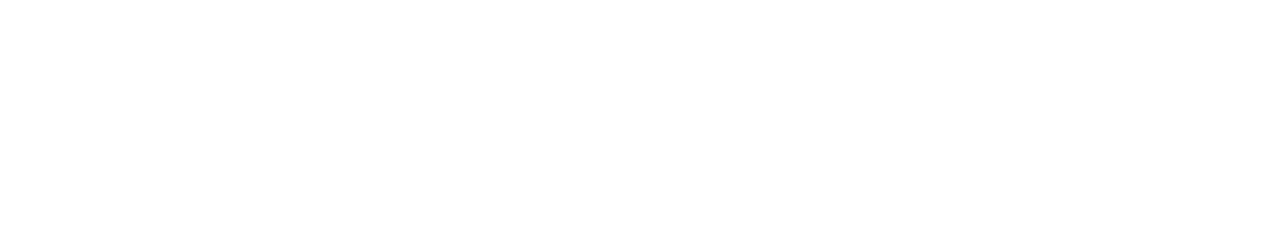
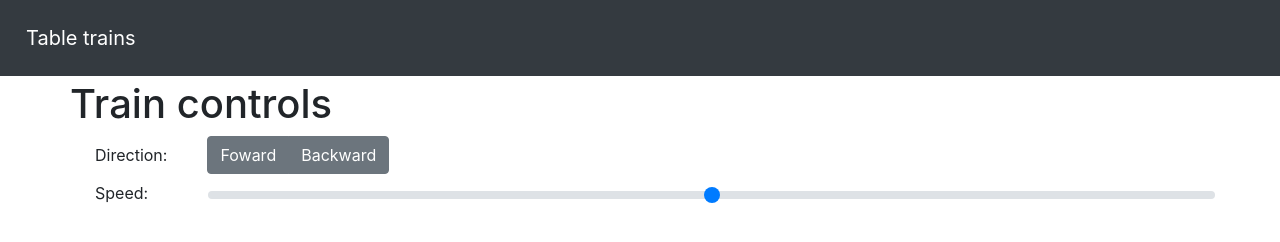
Before and after one commit to DaveCoper/TrainControls, a plain HTML site: page TrainControls/StaticFiles/Index.html in a window 1280 px wide. Drawn offline with nearby package versions, Linux system fonts and the light colour scheme; files that its build step writes are made by us from their sources.

Commit message:
page template

```diff
--- a/TrainControls/StaticFiles/Index.html
+++ b/TrainControls/StaticFiles/Index.html
@@ -1,11 +1,47 @@
 <!DOCTYPE html>
 <html>
 <head>
-    <title>
-        JR500 Controls
-    </title>
+    <meta charset="utf-8">
+    <meta name="viewport" content="width=device-width, initial-scale=1, shrink-to-fit=no">
+    <title>Table trains</title>
+
+    <link rel="stylesheet" href="https://stackpath.bootstrapcdn.com/bootstrap/4.3.1/css/bootstrap.min.css" integrity="sha384-ggOyR0iXCbMQv3Xipma34MD+dH/1fQ784/j6cY/iJTQUOhcWr7x9JvoRxT2MZw1T" crossorigin="anonymous">
+    <link href="/static/train_controls.css" rel="stylesheet">
 </head>
 <body>
+    <nav class="navbar navbar-expand-md navbar-dark bg-dark fixed-top">
+        <a class="navbar-brand" href="#">Table trains</a>
+    </nav>
+    <main role="main" class="container">
+        <div class="row">
+            <h1>Train controls</h1>
+        </div>
 
+        <div class="row align-items-center">
+            <div class="col-md-auto">
+                <a>Direction:</a>
+            </div>
+            <div class="col">
+                <div class="btn-group" role="group" aria-label="Basic example">
+                    <button type="button" class="btn btn-secondary">Foward</button>
+                    <button type="button" class="btn btn-secondary">Backward</button>
+                </div>
+            </div>
+        </div>
+        <div class="row align-items-center">
+            <div class="col-md-auto">
+                <a>Speed:</a>
+            </div>
+
+            <div class="col">
+                <input style="margin: 10px 0px 0px 20px;" type="range" class="custom-range" min="0" max="100" id="speedSlider" step="1">
+            </div>
+        </div>
+    </main>
+
+    <!-- JQuery -->
+    <script type="text/javascript" src="https://cdnjs.cloudflare.com/ajax/libs/jquery/3.3.1/jquery.min.js"></script>
+    <!-- Bootstrap core JavaScript -->
+    <script type="text/javascript" src="https://cdnjs.cloudflare.com/ajax/libs/twitter-bootstrap/4.3.1/js/bootstrap.min.js"></script>
 </body>
 </html>
--- /dev/null
+++ b/TrainControls/StaticFiles/train_controls.css
@@ -0,0 +1,7 @@
+body {
+    padding-top: 5rem;
+}
+
+a {
+    margin: 10px 10px 10px 10px;
+}
```
Also changed, not shown: 3 other files.
